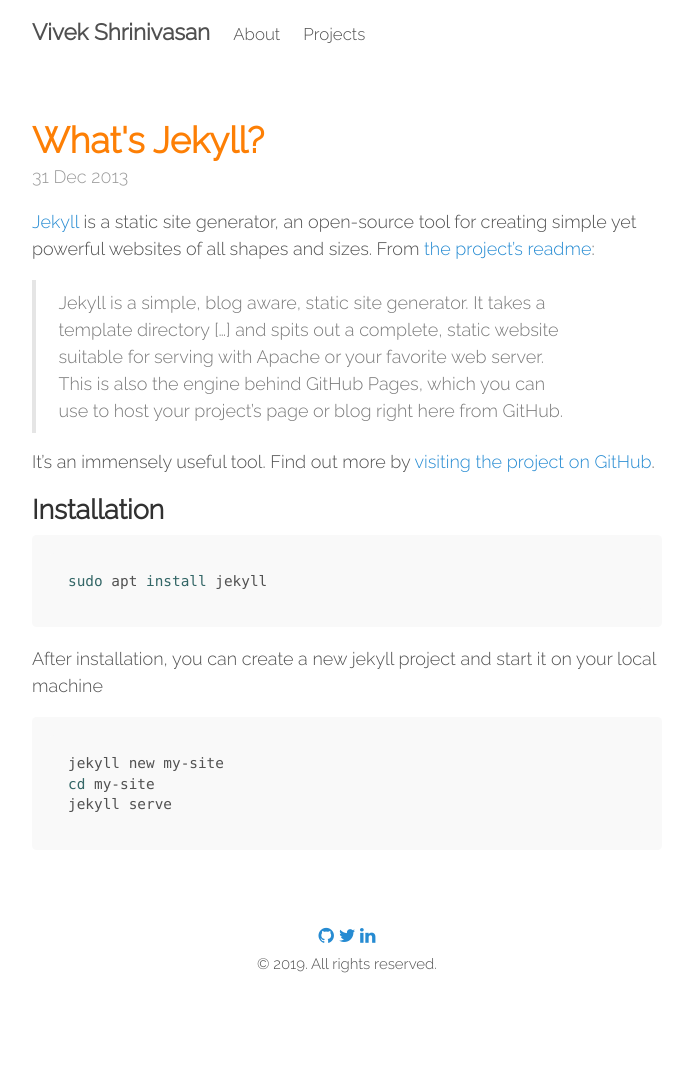
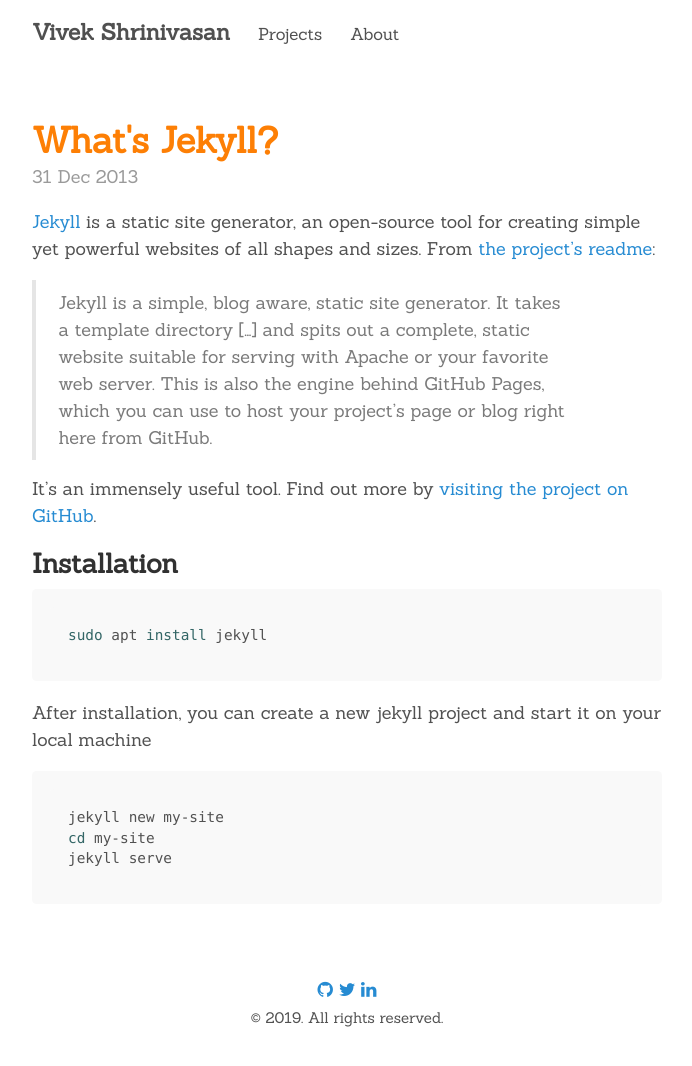
Before and after one commit to kaizer1v/kaizer1v.github.io, a Jekyll site: the page built from _posts/2013-12-31-whats-jekyll.md, in a window 1280 px wide. Shown: the whole page, without its empty margins (293-985 px from the left). Built offline with Jekyll 4.4.1, drawn with Linux system fonts in a browser that asks for light colours; nearby versions of some CDN libraries; before the commit the page ends 1012 px from its top, so only the background shows below that.

Commit message:
layout and fonts changed fixes #7

```diff
--- a/_config.yml
+++ b/_config.yml
@@ -35,8 +35,8 @@
 
 # This is the list of pages to include in the header of the website.
 pages_list:
+  Projects:          '/projects'
   About:             '/about'
-  Projects:          '/projects'
 
 # Includes an icon in the footer for each username you enter
 footer-links:
--- a/_includes/head.html
+++ b/_includes/head.html
@@ -14,7 +14,8 @@
   </title>
 
   <!-- CSS -->
-  <link href='https://fonts.googleapis.com/css?family=Raleway:300' rel='stylesheet' type='text/css'>
+  <!-- <link href='https://fonts.googleapis.com/css?family=Raleway:300' rel='stylesheet' type='text/css'> -->
+  <link href="https://fonts.googleapis.com/css?family=Sanchez|Source+Sans+Pro" rel="stylesheet">
   <link rel="stylesheet" href="https://maxcdn.bootstrapcdn.com/font-awesome/4.4.0/css/font-awesome.min.css">
   <link rel="stylesheet" href="{{ site.baseurl }}/styles.css" />
 
--- a/_layouts/blog.html
+++ b/_layouts/blog.html
@@ -8,9 +8,7 @@
     <div class="container content">
       {% include nav.html %}
 
-      <main>
-        {% include posts.html %}
-      </main>
+      {{ content }}
 
       {% include footer.html %}
 
--- a/_layouts/landing.html
+++ b/_layouts/landing.html
@@ -4,7 +4,8 @@
 {% include head.html %}
 
 <body>
-
+  <!-- Put whatever content in `index.html` will show up in content -->
+  <!-- {{ content }} -->
 
   {% include footer.html %}
 
--- a/_sass/_base.scss
+++ b/_sass/_base.scss
@@ -15,8 +15,9 @@
 }
 
 html {
-  /*font-family: "Helvetica Neue", Helvetica, Arial, sans-serif;*/
-  font-family: 'Raleway', sans-serif;
+  /*font-family: 'Raleway', sans-serif;*/
+  /*font-family: 'Source Sans Pro', sans-serif;*/
+  font-family: 'Sanchez', serif;
   font-size: 16px;
   line-height: 1.5;
 
--- a/_sass/_code.scss
+++ b/_sass/_code.scss
@@ -5,7 +5,7 @@
 
 code,
 pre {
-  font-family: Menlo, Monaco, "Courier New", monospace;
+  font-family: Monaco, monospace;
 }
 
 code {
```
